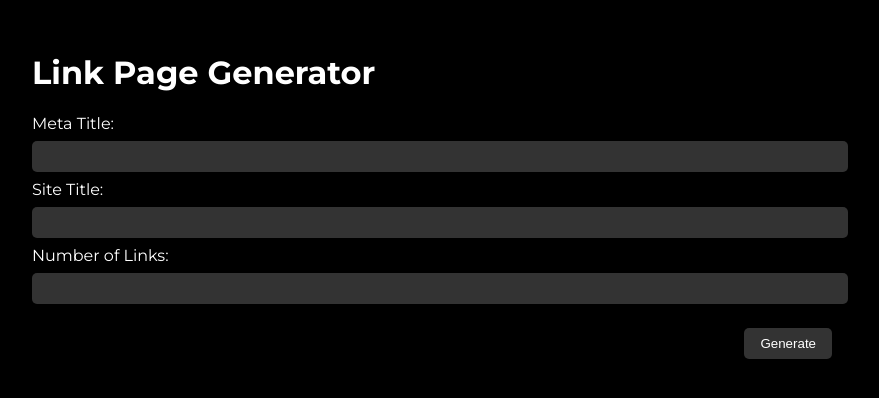
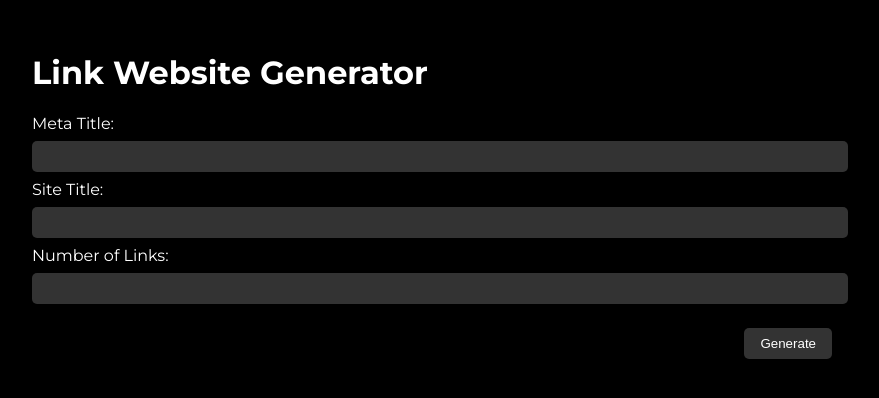
Before and after one commit to gbudanur/Link_Website_Generator, a Flask app: page / in a window 1280 px wide. Shown: the top 398 px of the page, without its empty margins (208-1087 px from the left). Run offline with Flask 3, Linux system fonts and the light colour scheme.

Commit message:
Update index.html

```diff
--- a/templates/index.html
+++ b/templates/index.html
@@ -3,7 +3,7 @@
   <head>
     <meta charset="UTF-8" />
     <meta name="viewport" content="width=device-width, initial-scale=1.0" />
-    <title>Link Page Generator</title>
+    <title>Link website Generator</title>
     <style>
       body {
         font-family: "Montserrat", sans-serif;
@@ -61,7 +61,7 @@
 
   <body>
     <div class="container">
-      <h1>Link Page Generator</h1>
+      <h1>Link Website Generator</h1>
       <form method="post">
         <label class="form-label" for="meta_title">Meta Title:</label><br />
         <input
```
